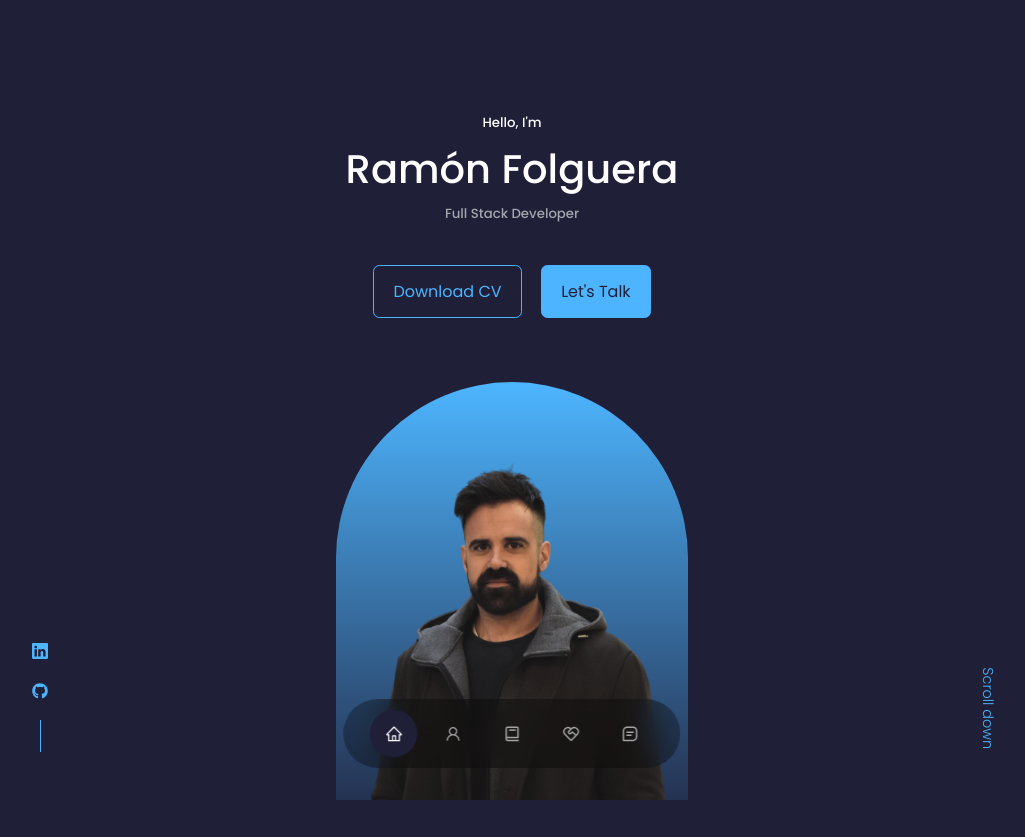
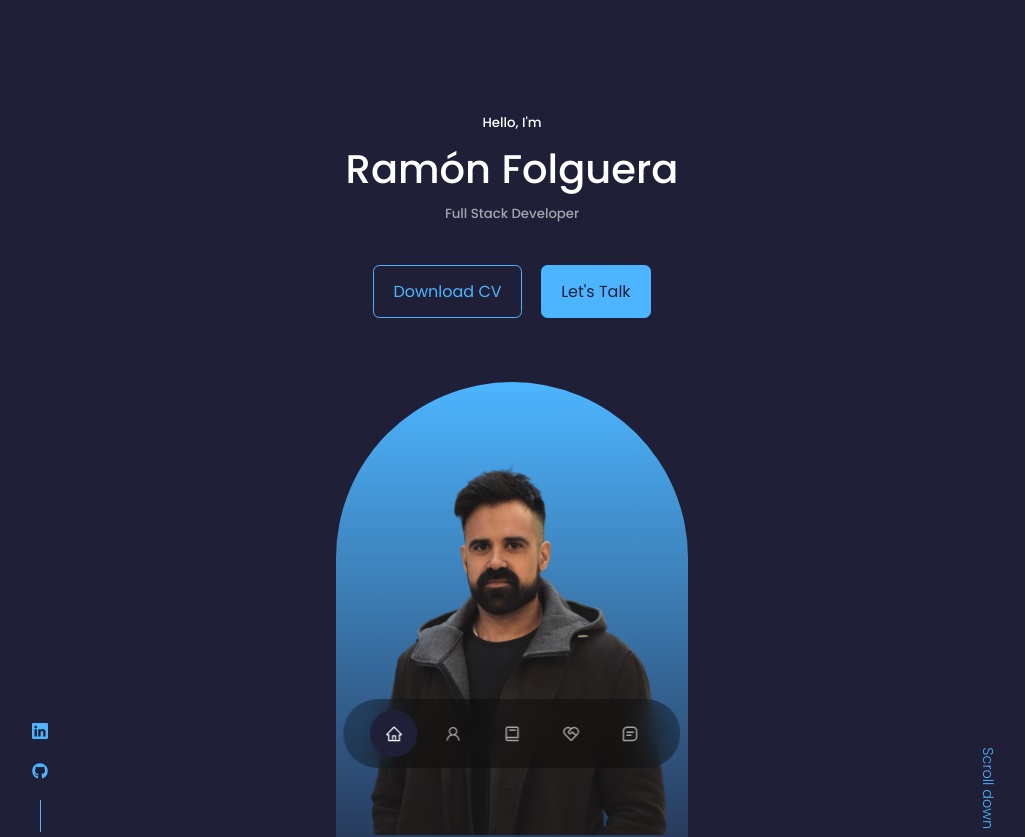
Before and after one commit to RamonFolguera/my-react-personal-portfolio-website, a React (Vite) app: page / in a window 1280 px wide. Shown: the top 837 px of the page, without its empty margins (128-1153 px from the left). Built offline with nearby package versions, Linux system fonts and the light colour scheme.

Commit message:
fix: corrected ids added for the portfolio mapping, and made header higher

```diff
--- a/src/components/header/Header.css
+++ b/src/components/header/Header.css
@@ -1,5 +1,5 @@
 header {
-    height: 100vh;
+    height: 110vh;
     padding-top: 7rem;
     overflow: hidden;
 }
@@ -37,7 +37,7 @@ header {
 .me {
     background: linear-gradient(var(--color-primary), transparent);
     width: 22rem;
-    height: 30rem;
+    height: 35rem;
     position: absolute;
     left: calc(50% - 11rem);
     margin-top: 4rem;
--- a/src/components/portfolio/Portfolio.jsx
+++ b/src/components/portfolio/Portfolio.jsx
@@ -18,35 +18,35 @@ const data = [
     demo: "https://www.youtube.com/watch?v=RST-Q0JVop8&t=431s"
   },
   {
-    id: 1,
+    id: 2,
     image: IMG3,
     title: "Dental Clinic WebApp",
     github: "https://github.com/RamonFolguera/Frontend-for-a-Dental-Clinic-React-Redux",
     demo: ""
   },
   {
-    id: 1,
+    id: 3,
     image: IMG4,
     title: "Pizza WebApp Test",
     github: "https://github.com/RamonFolguera/Test_pizza_app_Ramon_Folguera",
     demo: ""
   }
   ,  {
-    id: 1,
+    id: 4,
     image: IMG6,
     title: "Discord backend PHP Laravel",
     github: "https://github.com/RamonFolguera/Backend-Discord-App-PHP-Laravel",
     demo: ""
   }
   ,  {
-    id: 1,
+    id: 5,
     image: IMG5,
     title: "Tic tac toe with HTML, CSS and JS",
     github: "https://github.com/RamonFolguera/Tic-tac-toe-JavaScript-HTML-CSS",
     demo: "https://www.youtube.com/watch?v=2LpsWEkbcJ0"
   },
   {
-    id: 1,
+    id: 6,
     image: IMG1,
     title: "GameBoy Color with HTML, CSS and JS",
     github: "https://github.com/RamonFolguera/GameBoy-Color-with-HTML-and-CSS",
```
